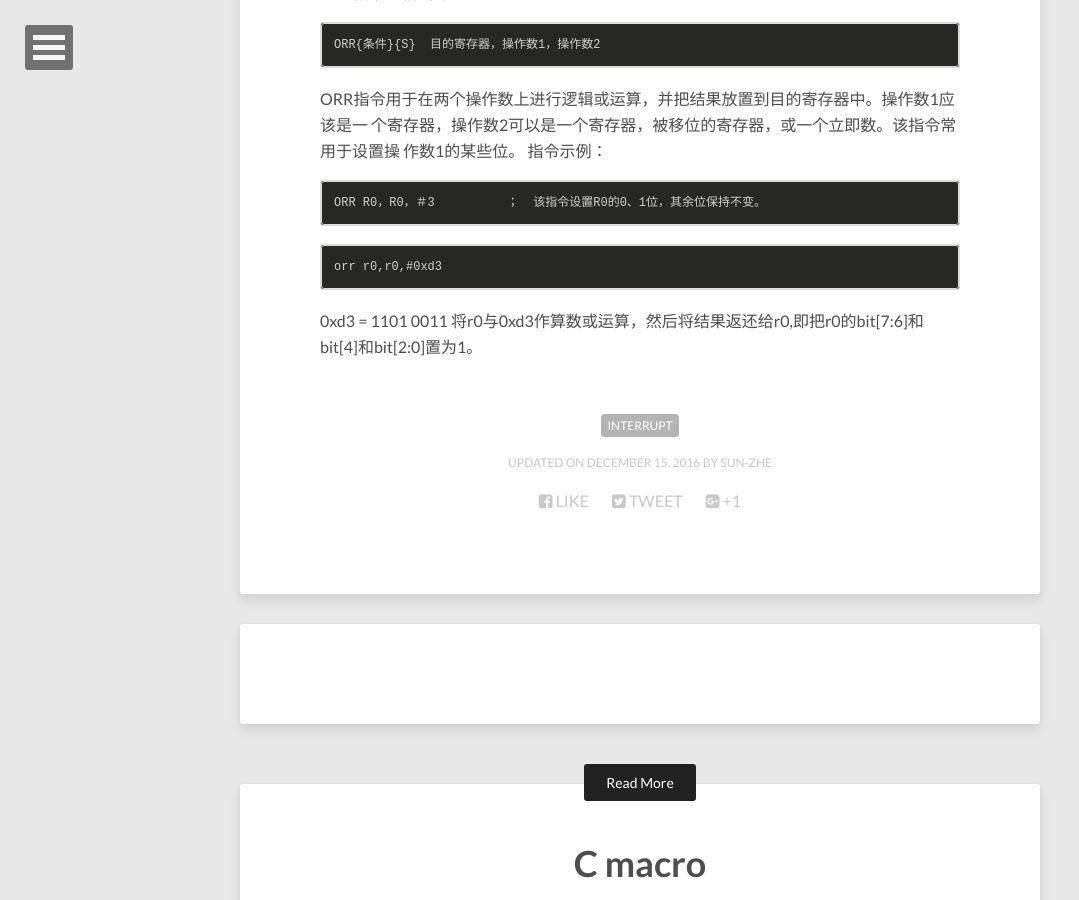
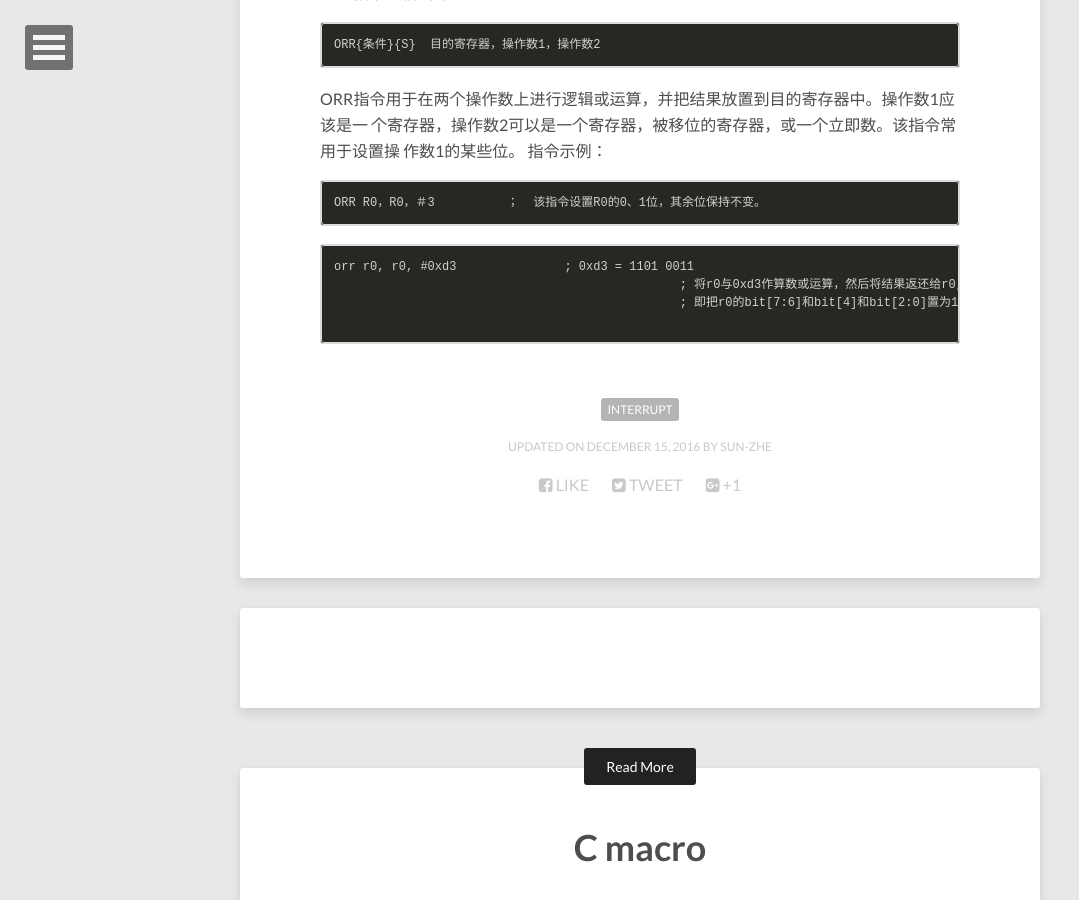
Before and after one commit to zhe-sun/zhe-sun.github.io, a Jekyll site: the page built from _posts/2016-12-15-ARM_Interrupt.md, in a window 1280 px wide and 900 px high, scrolled down 2580 px. Shown: the whole window, without its empty margins (0-1079 px from the left). Built offline with Jekyll 4.4.1, drawn with Linux system fonts in a browser that asks for light colours; nearby versions of some CDN libraries; comment, search, counter and statistics services are not loaded.

````diff
--- a/_posts/2016-12-15-ARM_Interrupt.md
+++ b/_posts/2016-12-15-ARM_Interrupt.md
@@ -22,14 +22,17 @@ SPSR: Saved program status register(程序状态保存寄存器)，每一种处
 ### CPSR & SPSR访问指令 ###
 
 ARM处理器支持程序状态寄存器访问指令，用于在程序状态寄存器和通用寄存器之间传输数据，程序状态寄存器访问指令包括以下两个条件：
+
 - MRS: Move to Register from State register (程序状态寄存器到通用寄存器的数据传输指令)
 - MSR: Move to State register from Register (通用寄存器到程序状态寄存器的数据传输指令)
 
 MRS 指令用于将程序状态寄存器的内容传送到通用寄存器中。该指令一般用在以下几种情况：
+
 - 当需要改变程序状态寄存器的内容时，可用MRS 将程序状态寄存器的内容读入通用寄存器，修改后再写回程序状态寄存器。
 - 当在异常处理或进程切换时，需要保存程序状态寄存器的值，可先用该指令读出程序状态寄存器的值，然后保存。
 
 指令示例：
+
 - MRS R0，CPSR ；传送CPSR 的内容到R0
 - MRS R0，SPSR ；传送SPSR 的内容到R0
 
@@ -75,6 +78,7 @@ BIC指令用于清除操作数1的某些位，并把结果放置到目的寄存
 操作数2可以是一个寄存器、被移位的寄存器、或一个立即数。操作数2为32位的掩码，如果在
 掩码中置了某一位1，则清除这一位。未设置的掩码位保持不变。
 指令示例：
+
 ```
 bic r0, r0, #0x1f
 ```
@@ -82,6 +86,7 @@ bic r0, r0, #0x1f
 其含义：清除 r0 的bit[4:0]位。
 
 ORR指令的格式为：
+
 ```
 ORR{条件}{S}  目的寄存器，操作数1，操作数2
 ```
@@ -89,11 +94,14 @@ ORR指令用于在两个操作数上进行逻辑或运算，并把结果放置
 个寄存器，操作数2可以是一个寄存器，被移位的寄存器，或一个立即数。该指令常用于设置操
 作数1的某些位。
 指令示例：
+
 ```
 ORR R0，R0，＃3          ；  该指令设置R0的0、1位，其余位保持不变。
 ```
+
 ```
-orr r0,r0,#0xd3
+orr r0, r0, #0xd3		; 0xd3 = 1101 0011
+						; 将r0与0xd3作算数或运算，然后将结果返还给r0,
+						; 即把r0的bit[7:6]和bit[4]和bit[2:0]置为1。
+
 ```
-0xd3 = 1101 0011
-将r0与0xd3作算数或运算，然后将结果返还给r0,即把r0的bit[7:6]和bit[4]和bit[2:0]置为1。
````
